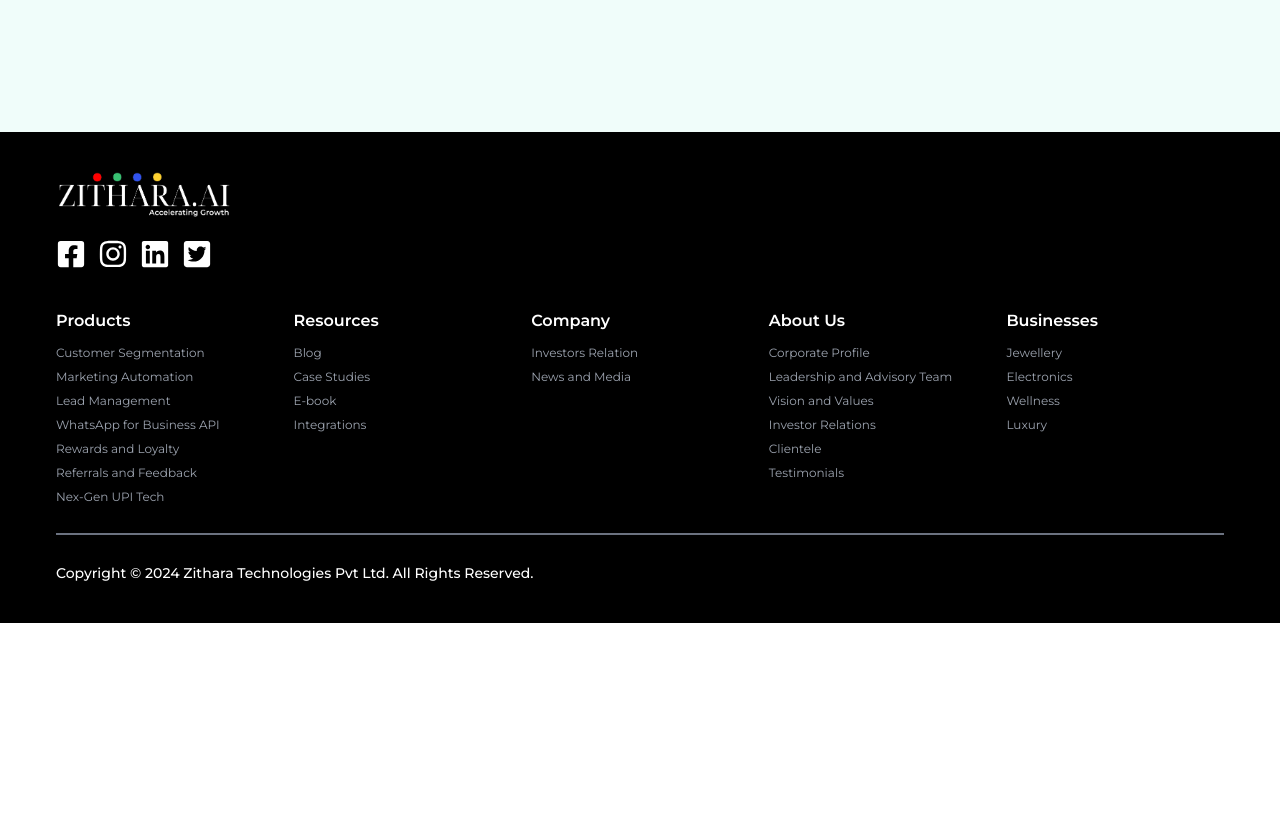
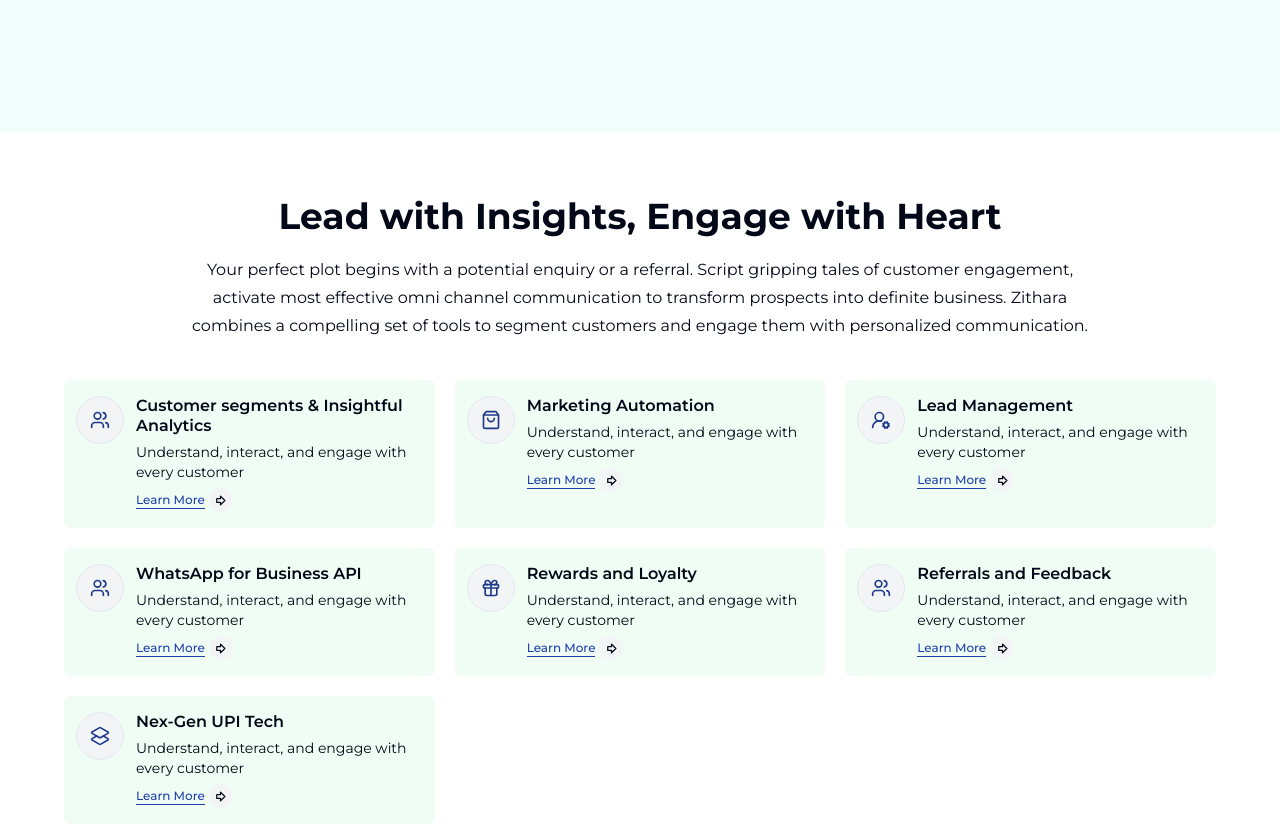
Before and after one commit to SalahuddinZithara/zithara, a Next.js app: page / in a window 1280 px wide. Shown: the part 5640-6465 px from the top of the page. Before the commit the page ends 6263 px from the top, so only its background shows below. Built offline with nearby package versions, Linux system fonts and the light colour scheme.

Commit message:
added engage section

```diff
--- a/app/page.jsx
+++ b/app/page.jsx
@@ -139,6 +139,67 @@
 import { TbProgressCheck } from "react-icons/tb";
 import hero from "@/public/hero1.svg";
 import ScrollAnimate from "@/components/ScrollAnimate";
+import {
+  ArrowBigRight,
+  Gift,
+  Layers2,
+  ShoppingBag,
+  UserRoundCog,
+  Users,
+} from "lucide-react";
+import Link from "next/link";
+
+const platformItems = [
+  {
+    id: 1,
+    name: "Customer segments & Insightful Analytics",
+    summary: "Understand, interact, and engage with every customer",
+    icon: <Users size={20} strokeWidth={2} />,
+    path: "/",
+  },
+  {
+    id: 2,
+    name: "Marketing Automation",
+    summary: "Understand, interact, and engage with every customer",
+    icon: <ShoppingBag size={20} strokeWidth={2} />,
+    path: "/",
+  },
+  {
+    id: 3,
+    name: "Lead Management",
+    summary: "Understand, interact, and engage with every customer",
+    icon: <UserRoundCog size={20} strokeWidth={2} />,
+    path: "/",
+  },
+  {
+    id: 4,
+    name: " WhatsApp for Business API",
+    summary: "Understand, interact, and engage with every customer",
+    icon: <Users size={20} strokeWidth={2} />,
+    path: "/",
+  },
+  {
+    id: 5,
+    name: "Rewards and Loyalty",
+    summary: "Understand, interact, and engage with every customer",
+    icon: <Gift size={20} strokeWidth={2} />,
+    path: "/",
+  },
+  {
+    id: 6,
+    name: "Referrals and Feedback",
+    summary: "Understand, interact, and engage with every customer",
+    icon: <Users size={20} strokeWidth={2} />,
+    path: "/",
+  },
+  {
+    id: 7,
+    name: "Nex-Gen UPI Tech",
+    summary: "Understand, interact, and engage with every customer",
+    icon: <Layers2 size={20} strokeWidth={2} />,
+    path: "/",
+  },
+];
 
 export default function Home() {
   return (
@@ -261,9 +322,51 @@
         </div>
       </div>
 
-      {/* -----------SCROLL__ANIMATE---SECTION------------- */}
+      {/* -----------SCROLL--ANIMATE---SECTION------------- */}
       <div className=" py-16 px-5 lg:px-16 bg-teal-50">
         <ScrollAnimate />
+      </div>
+
+      {/* -----------ENGAGE---SECTION------------- */}
+      <div className=" flex flex-col gap-5 w-full py-16 px-5 lg:px-16">
+        <h1 className=" text-3xl lg:text-4xl font-bold lg:text-center">
+          Lead with Insights, Engage with Heart
+        </h1>
+        <p className=" lg:text-center lg:max-w-4xl mx-auto leading-7">
+          Your perfect plot begins with a potential enquiry or a referral.
+          Script gripping tales of customer engagement, activate most effective
+          omni channel communication to transform prospects into definite
+          business. Zithara combines a compelling set of tools to segment
+          customers and engage them with personalized communication.
+        </p>
+
+        <div className=" w-full grid grid-cols-1 md:grid-cols-3 gap-5 mt-5">
+          {platformItems.map((item) => {
+            const { id, name, summary, icon, path } = item;
+            return (
+              <div
+                key={id}
+                className=" w-full flex gap-3 bg-green-50 px-3 py-4 rounded-md"
+              >
+                <span className=" w-12 h-12 rounded-full flex items-center justify-center bg-gray-100 border text-blue-900">
+                  {icon}
+                </span>
+                <div className=" flex flex-col gap-1.5 flex-1">
+                  <h3 className=" font-semibold text leading-5">{name}</h3>
+                  <p className=" text-sm ">{summary}</p>
+                  <Link href={path} className=" flex items-center gap-1">
+                    <p className=" text-xs border-b text-blue-800 font-medium border-b-blue-800 hover:text-black hover:border-b-black duration-200">
+                      Learn More
+                    </p>
+                    <span className=" w-6 h-6 rounded-full bg-gray-100 flex items-center justify-center">
+                      <ArrowBigRight size={15} />
+                    </span>
+                  </Link>
+                </div>
+              </div>
+            );
+          })}
+        </div>
       </div>
     </main>
   );
--- a/components/Navbar.jsx
+++ b/components/Navbar.jsx
@@ -35,42 +35,49 @@
       {
         id: 1,
         name: "Customer segments & Insightful Analytics",
+        summary: "Understand, interact, and engage with every customer",
         icon: <Users size={15} strokeWidth={2} />,
         path: "/",
       },
       {
         id: 2,
         name: "Marketing Automation",
+        summary: "Understand, interact, and engage with every customer",
         icon: <ShoppingBag size={15} strokeWidth={2} />,
         path: "/",
       },
       {
         id: 3,
         name: "Lead Management",
+        summary: "Understand, interact, and engage with every customer",
         icon: <UserRoundCog size={15} strokeWidth={2} />,
         path: "/",
       },
       {
         id: 4,
         name: " WhatsApp for Business API",
+        summary: "Understand, interact, and engage with every customer",
         icon: <Users size={15} strokeWidth={2} />,
         path: "/",
       },
       {
         id: 5,
         name: "Rewards and Loyalty",
+        summary: "Understand, interact, and engage with every customer",
         icon: <Gift size={15} strokeWidth={2} />,
         path: "/",
       },
       {
         id: 6,
         name: "Referrals and Feedback",
+        summary: "Understand, interact, and engage with every customer",
         icon: <Users size={15} strokeWidth={2} />,
         path: "/",
       },
       {
         id: 7,
         name: "Nex-Gen UPI Tech",
+        summary: "Understand, interact, and engage with every customer",
         icon: <Users size={15} strokeWidth={2} />,
         path: "/",
       },
```
